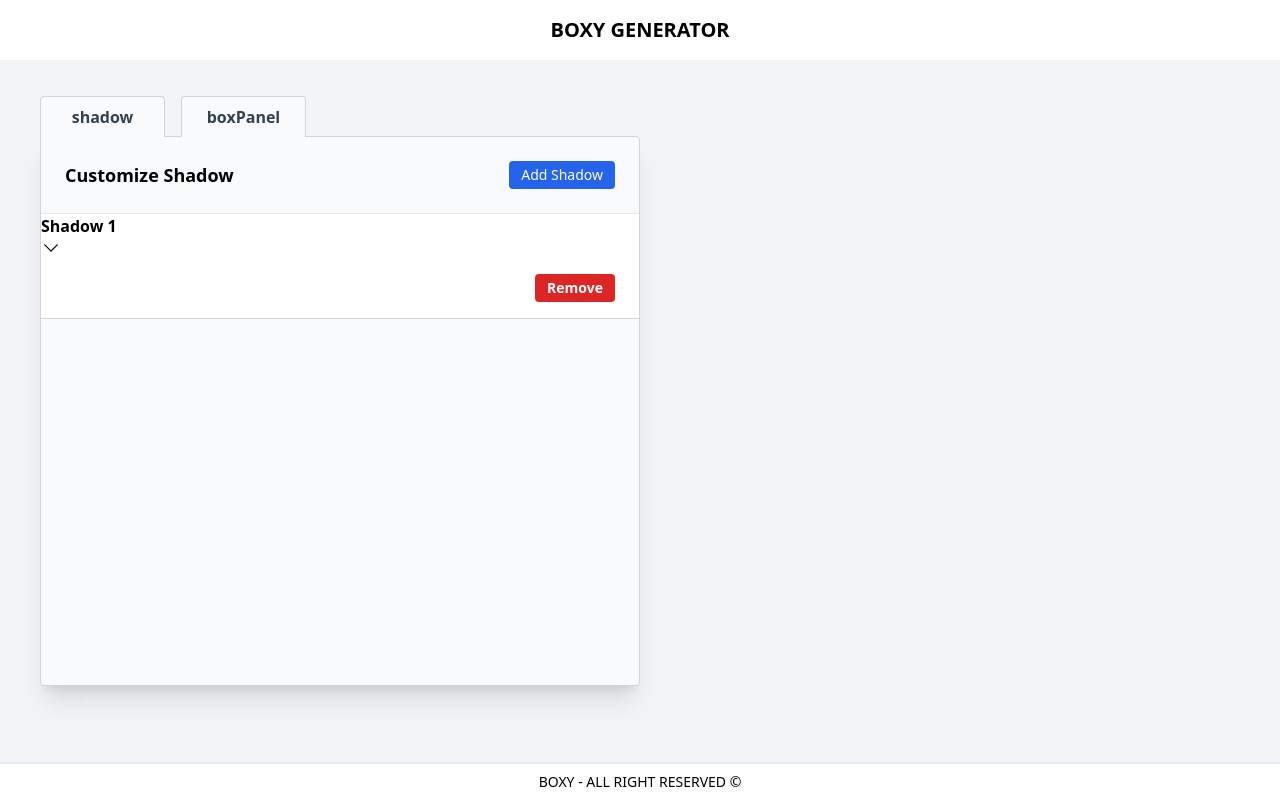
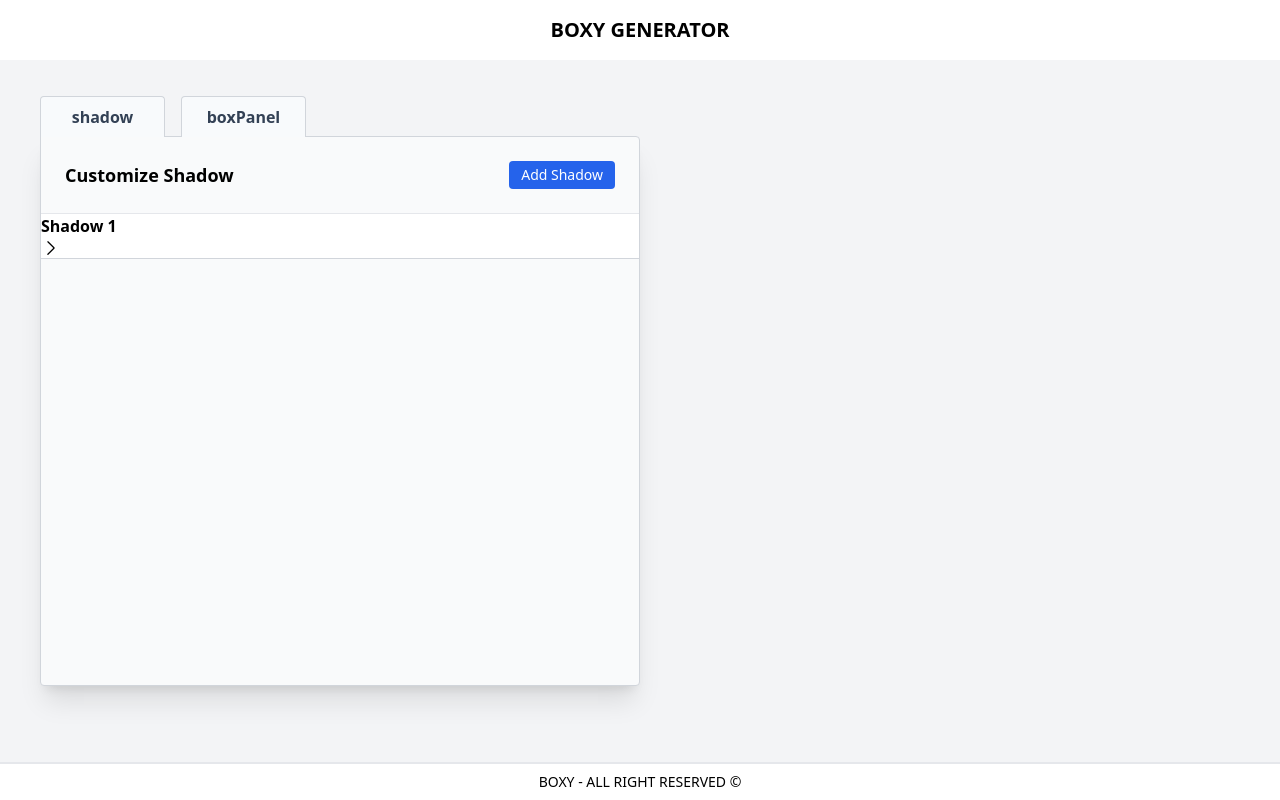
Before and after one commit to MaxMasse31/boxyProject, a React (Vite) app: page / in a window 1280 px wide. Built offline with nearby package versions, Linux system fonts and the light colour scheme.

Commit message:
refresh note

```diff
--- a/src/Layouts/ShadowList/ShadowPanel.jsx
+++ b/src/Layouts/ShadowList/ShadowPanel.jsx
@@ -4,18 +4,24 @@ import "./animation.css";
 import { useSpring, animated } from "react-spring";
 
 export default function ShadowPanel({ panelNumber, shadow }) {
-  const [toggleShadow, setToggleShadow] = useState(true);
+  const [toggleShadow, setToggleShadow] = useState(false);
   const rotateProps = useSpring({
     transform: toggleShadow ? "rotate(90deg)" : "rotate(0deg)",
   });
 
+  // const shadowInput = boxState.map((input, index) => {
+  //   if (input.type === "range") {
+  //     return <shadowRange key={index} inputData={input} />;
+  //   } else if (input.type === "color") {
+  //     return <BoxColorPicker key={index} inputData={input} />;
+  //   }
+  // });
+
   return (
     <>
-      <li
-        className= "bg-gray-50 border-b border-gray-300 animation">
-
+      <li className="bg-gray-50 border-b border-gray-300 animation block">
         <button onClick={() => setToggleShadow(!toggleShadow)}>
-          <span>Shadow {panelNumber} </span>
+        <span className={toggleShadow ? "text-visible" : ""}>Shadow {panelNumber}</span>
           <animated.img
             style={rotateProps}
             className="font-bold w-5"
@@ -31,6 +37,8 @@ export default function ShadowPanel({ panelNumber, shadow }) {
                 Remove
               </button>
             </div>
+
+            {/* <div className="px-6 py-4"> {shadowInput}</div> */}
           </>
         )}
       </li>
--- a/src/Layouts/ShadowList/animation.css
+++ b/src/Layouts/ShadowList/animation.css
@@ -1,7 +1,6 @@
 .animation {
-    background-color:gray;
     position: relative;
-    transition: background 0.6s ease-in-out, color 0.2s ease-in-out;
+    transition: 0.2s ease-in-out;
     background: linear-gradient(to right, #f5f5f5 50%, #ffffff 50%);
     background-size: 200% 100%;
     background-position: 100% 0;
```
Also changed, not shown: note.txt.
